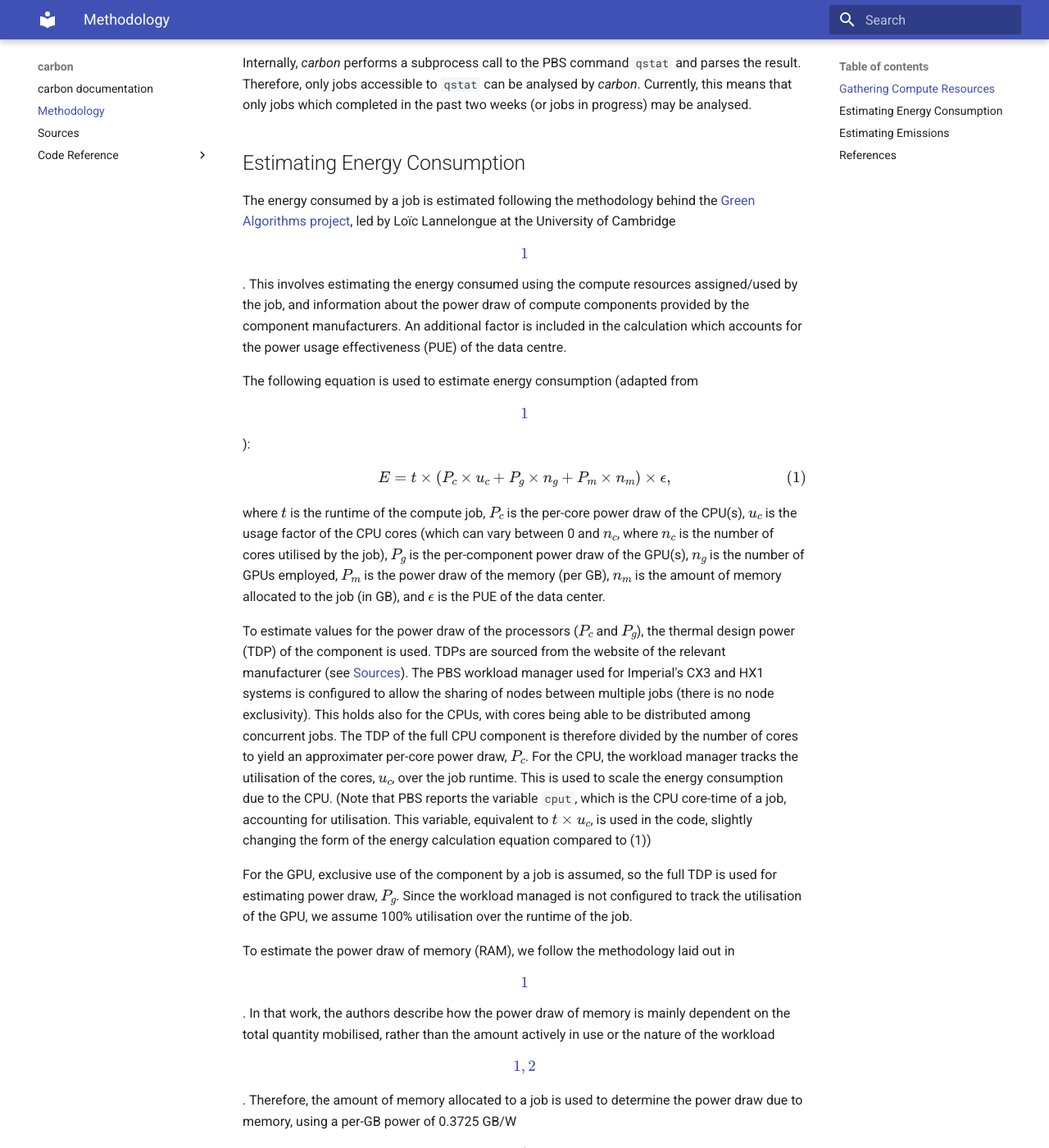
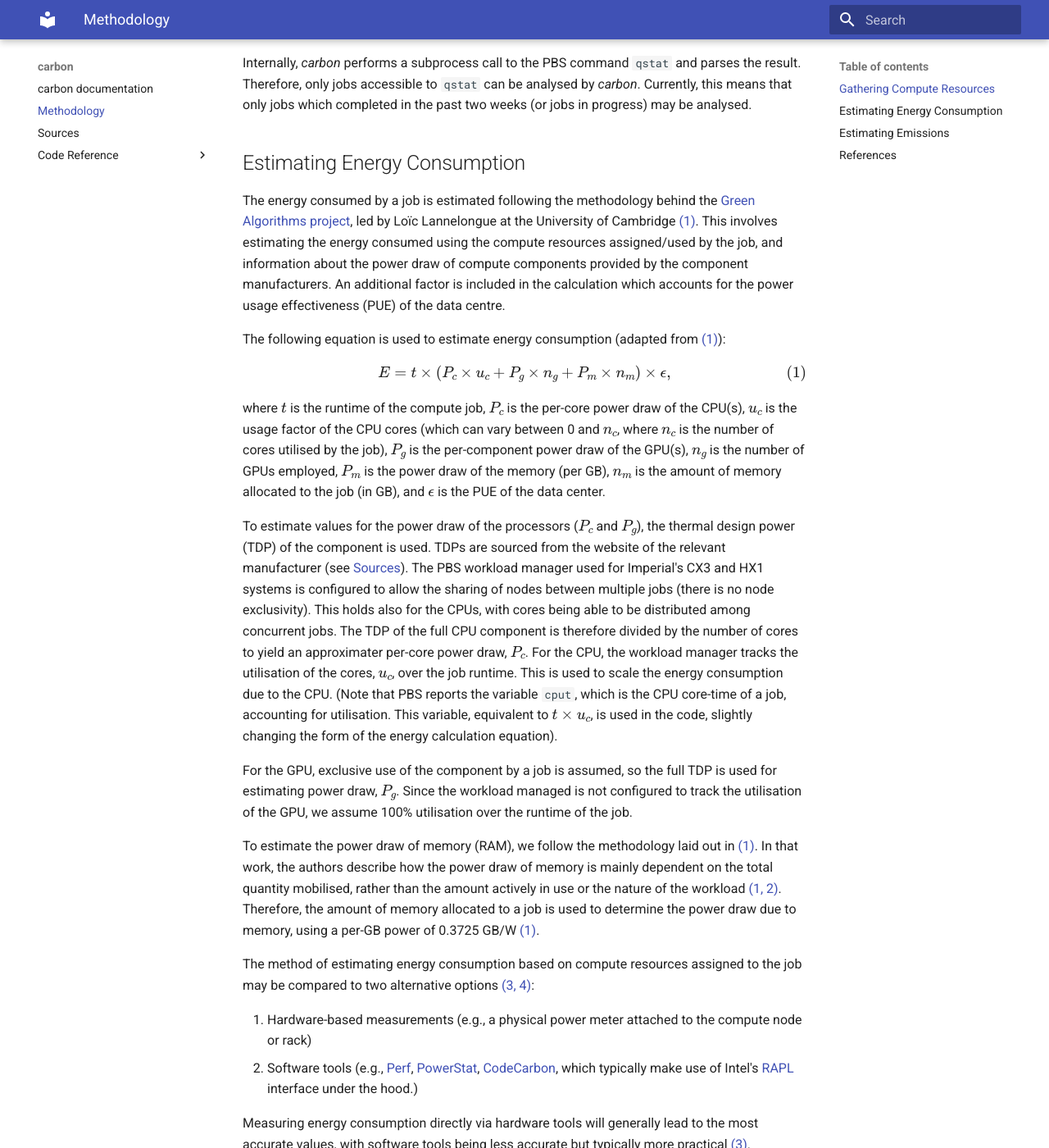
Before and after one commit to ImperialCollegeLondon/carbon, an MkDocs documentation site: the page built from docs/methodology.md, in a window 1280 px wide and 1400 px high, scrolled down 325 px. Shown: the whole window at 82% size. Built offline with MkDocs 1.6.1 and Material for MkDocs 9.7.7, drawn with Linux system fonts in a browser that asks for light colours; formulas are drawn with MathJax 3.

Commit message:
Fix citation markers being interpreted as maths

```diff
--- a/docs/methodology.md
+++ b/docs/methodology.md
@@ -13,12 +13,12 @@ Currently, this means that only jobs which completed in the past two weeks (or j
 ## Estimating Energy Consumption
 
 The energy consumed by a job is estimated following the methodology behind the [Green Algorithms project](https://www.green-algorithms.org/),
-led by Loïc Lannelongue at the University of Cambridge [\[1\]](#references).
+led by Loïc Lannelongue at the University of Cambridge [(1)](#references).
 This involves estimating the energy consumed using the compute resources assigned/used by the job,
 and information about the power draw of compute components provided by the component manufacturers.
 An additional factor is included in the calculation which accounts for the power usage effectiveness (PUE) of the data centre.
 
-The following equation is used to estimate energy consumption (adapted from [\[1\]](#references)):
+The following equation is used to estimate energy consumption (adapted from [(1)](#references)):
 
 $$ E = t \times (P_c \times u_c + P_g \times n_g + P_m \times n_m) \times \epsilon, \tag{1} $$
 
@@ -31,24 +31,24 @@ This holds also for the CPUs, with cores being able to be distributed among conc
 The TDP of the full CPU component is therefore divided by the number of cores to yield an approximater per-core power draw, $P_c$.
 For the CPU, the workload manager tracks the utilisation of the cores, $u_c$, over the job runtime.
 This is used to scale the energy consumption due to the CPU.
-(Note that PBS reports the variable `cput`, which is the CPU core-time of a job, accounting for utilisation. This variable, equivalent to $t \times u_c$, is used in the code, slightly changing the form of the energy calculation equation compared to (1))
+(Note that PBS reports the variable `cput`, which is the CPU core-time of a job, accounting for utilisation. This variable, equivalent to $t \times u_c$, is used in the code, slightly changing the form of the energy calculation equation).
 
 For the GPU, exclusive use of the component by a job is assumed, so the full TDP is used for estimating power draw, $P_g$.
 Since the workload managed is not configured to track the utilisation of the GPU, we assume 100% utilisation over the runtime of the job.
 
-To estimate the power draw of memory (RAM), we follow the methodology laid out in [\[1\]](#references).
-In that work, the authors describe how the power draw of memory is mainly dependent on the total quantity mobilised, rather than the amount actively in use or the nature of the workload [\[1,2\]](#references).
-Therefore, the amount of memory allocated to a job is used to determine the power draw due to memory, using a per-GB power of 0.3725 GB/W [\[1\]](#references).
+To estimate the power draw of memory (RAM), we follow the methodology laid out in [(1)](#references).
+In that work, the authors describe how the power draw of memory is mainly dependent on the total quantity mobilised, rather than the amount actively in use or the nature of the workload [(1, 2)](#references).
+Therefore, the amount of memory allocated to a job is used to determine the power draw due to memory, using a per-GB power of 0.3725 GB/W [(1)](#references).
 <!--
 For comparison, CodeCarbon v2 uses 0.375 W/GB. CodeCarbon v3 estimates power draw of RAM based on size of the compute node, and the number of physical RAM slots it is likely to have, with each slot drawing 5 W. Aside from the dedicated large-memory nodes, the other compute nodes in CX3 have either 500GB or 1TB RAM. Assuming, 128 GB RAM per DIMM, this means the nodes have 4 or 8 DIMMs respectively. Under the codecarbon v3 convention, this would lead to per-node memory power draws of 20 W and 40 W respectively (These values will be higher if less RAM is supplied per DIMM). This may be compared to estimates of 186 W and 372 W that arise from our convention of 0.3725  W/GB. Still, we stick to a per GB estimate, as it is more suitable for shared/non-exculsive node use.
 -->
 
-The method of estimating energy consumption based on compute resources assigned to the job may be compared to two alternative options [\[3\]](#references),[\[4\]](#references):
+The method of estimating energy consumption based on compute resources assigned to the job may be compared to two alternative options [(3, 4)](#references):
 
 1. Hardware-based measurements (e.g., a physical power meter attached to the compute node or rack)
 1. Software tools (e.g., [Perf](https://perf.wiki.kernel.org/index.php/Main_Page), [PowerStat](https://github.com/ColinIanKing/powerstat), [CodeCarbon](https://codecarbon.io/), which typically make use of Intel's [RAPL](https://greencompute.uk/Measurement/RAPL) interface under the hood.)
 
-Measuring energy consumption directly via hardware tools will generally lead to the most accurate values, with software tools being less accurate but typically more practical [\[3\]](#references).
+Measuring energy consumption directly via hardware tools will generally lead to the most accurate values, with software tools being less accurate but typically more practical [(3)](#references).
 Compared to both these methods, estimating energy consumption based on compute resource usage will tend to be even less accurate.
 However, it has two major practical advantages that motivated the adoption of this approach for _carbon_:
 
```
